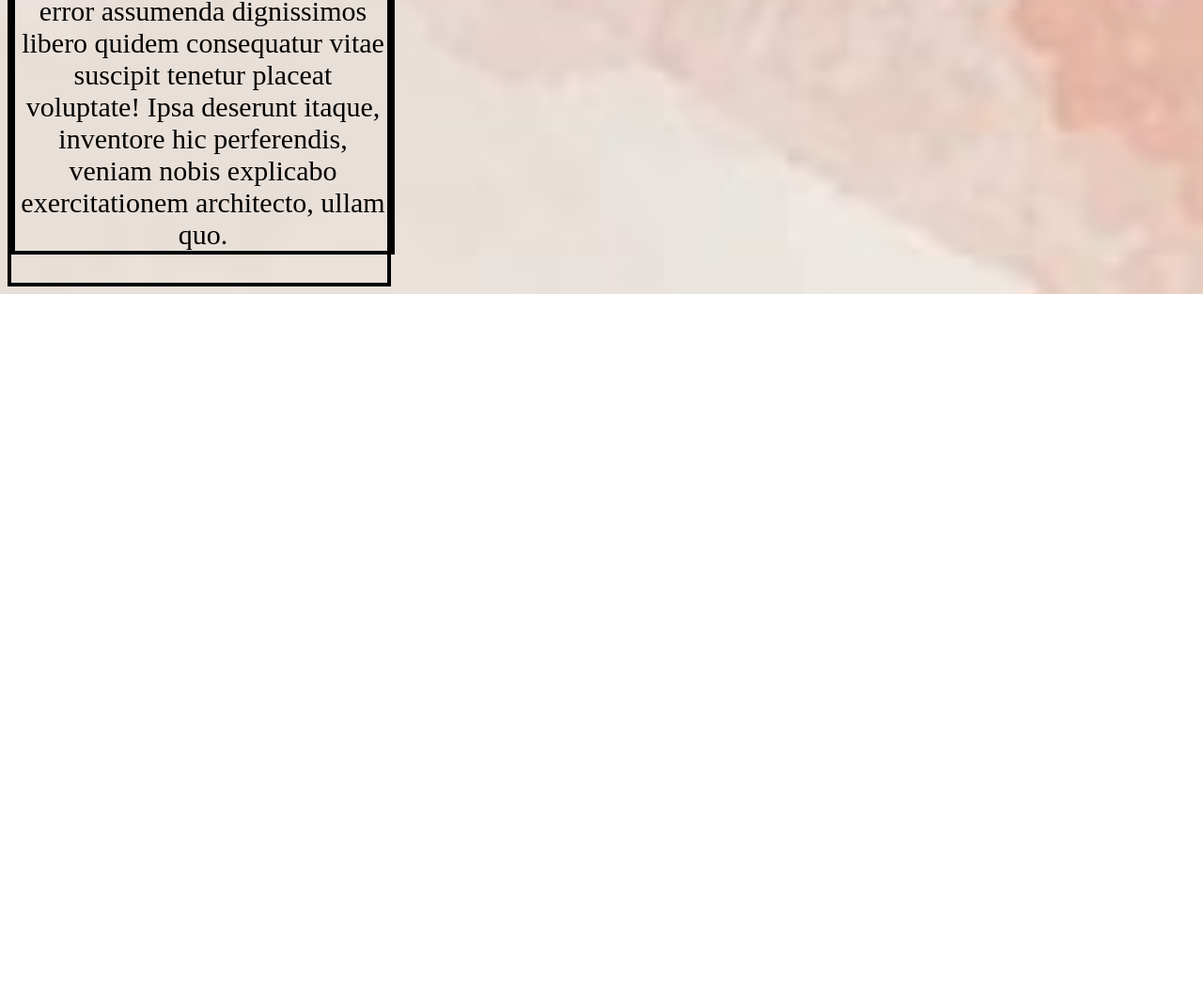
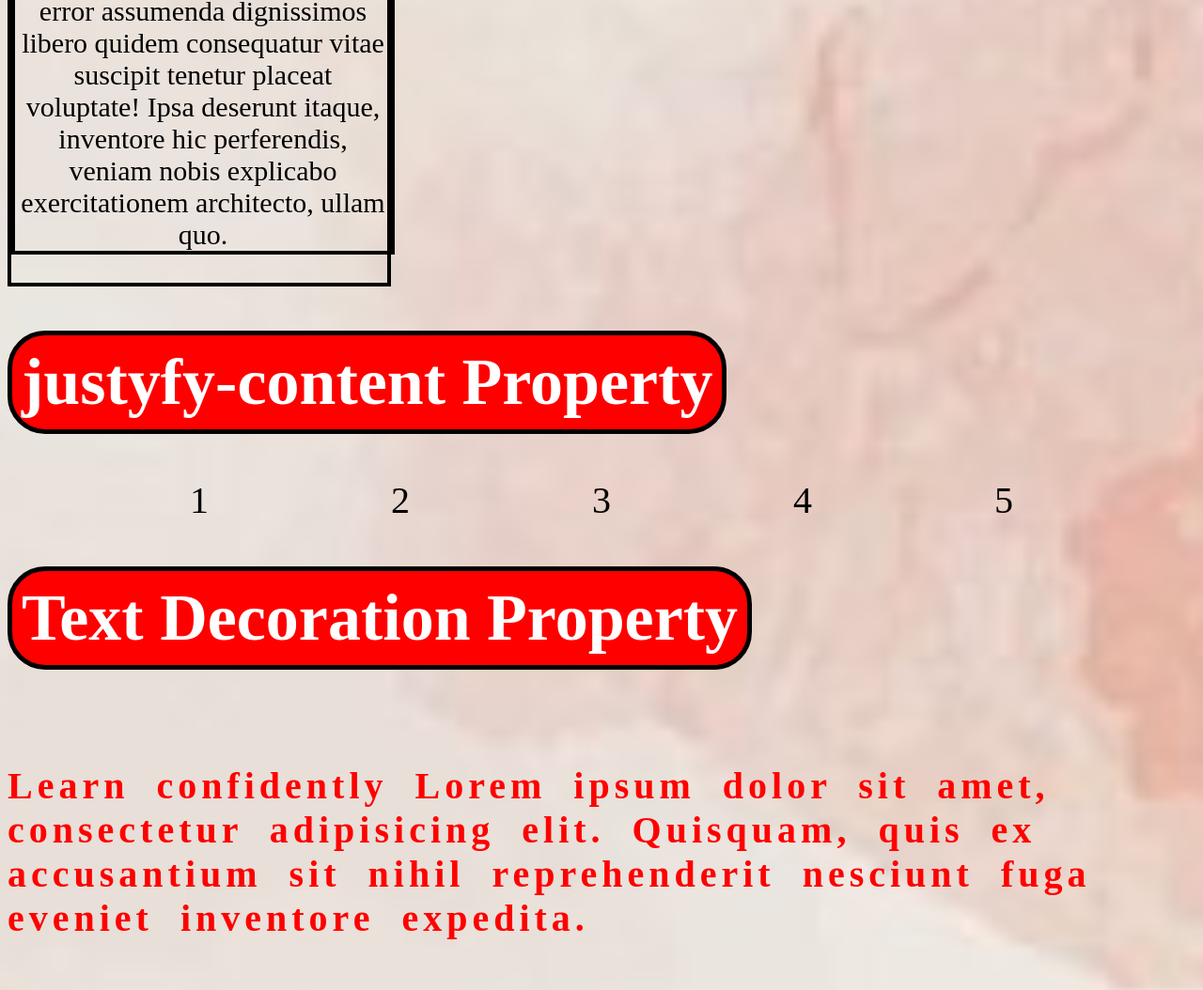
Before and after one commit to sujoncep/OstadFullStack, a plain HTML site: page CSS/Index.html in a window 1280 px wide. Shown: the part 4066-5120 px from the top of the page at 94% size. Before the commit the page ends 4379 px from the top, so only its background shows below. Drawn offline with Linux system fonts and the light colour scheme.

Commit message:
this is all about full ostad css pre record video

```diff
--- a/CSS/Index.html
+++ b/CSS/Index.html
@@ -65,7 +65,8 @@
     <H1 class="heading">Overflow Property</H1>
     <p>My Position</p>
     <div class="wordrap">
-        <p class="wordrap">Lorem ipsum dolor sit amet consectetur adipisicing elit. Iste exercitationem hic minus, debitis
+        <p class="wordrap">Lorem ipsum dolor sit amet consectetur adipisicing elit. Iste exercitationem hic minus,
+            debitis
             voluptates unde
             omnis ut nemo natus impedit earum consectetur fugit harum maiores incidunt error assumenda dignissimos
             libero
@@ -73,6 +74,18 @@
             perferendis,
             veniam nobis explicabo exercitationem architecto, ullam quo.</p>
     </div>
+    <H1 class="heading">justyfy-content Property</H1>
+    <div class="justyfy">
+        <div>1</div>
+        <div>2</div>
+        <div>3</div>
+        <div>4</div>
+        <div>5</div>
+    </div>
+
+    <H1 class="heading">Text Decoration Property</H1>
+    <h4 class="text">Learn confidently Lorem ipsum dolor sit amet, consectetur adipisicing elit. Quisquam, quis ex
+        accusantium sit nihil reprehenderit nesciunt fuga eveniet inventore expedita. </h4>
 </body>
 
 </html>
--- a/CSS/style.css
+++ b/CSS/style.css
@@ -1,3 +1,8 @@
+:root{
+    --colorPrimary:red;
+    font-size: 40px;
+}
+
 .heading{
     alignments: center;
     background-color: red;
@@ -123,3 +128,14 @@ filter: grayscale(20%);
     border: 4px solid black;
     font-size: 30px;
 }
+.justyfy{
+display: flex;
+justify-content: space-evenly;
+
+}
+.text{
+    text-decoration: double;
+    letter-spacing:5px ;
+    word-spacing:14px ;
+    color: var(--colorPrimary);
+}
```
